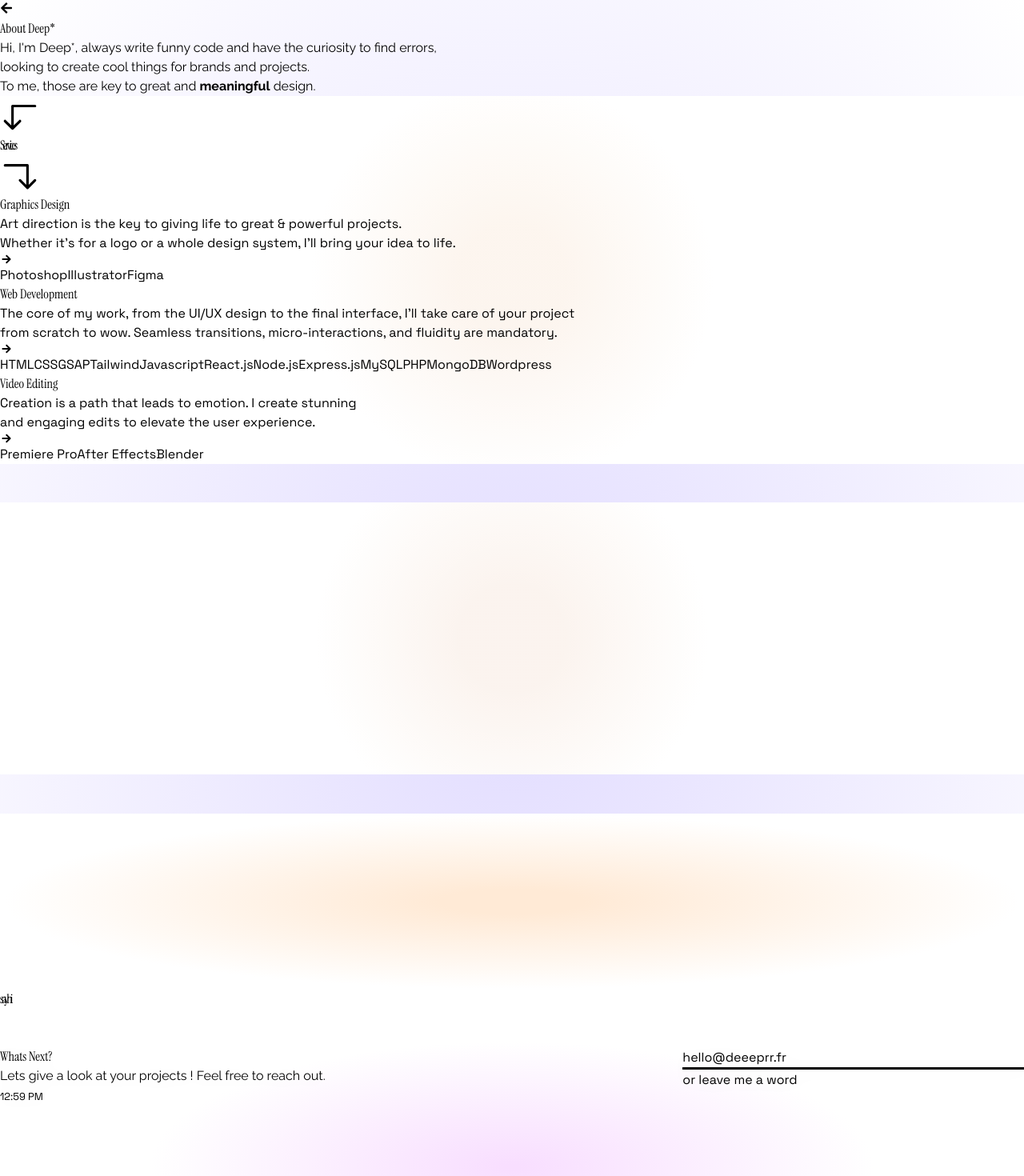
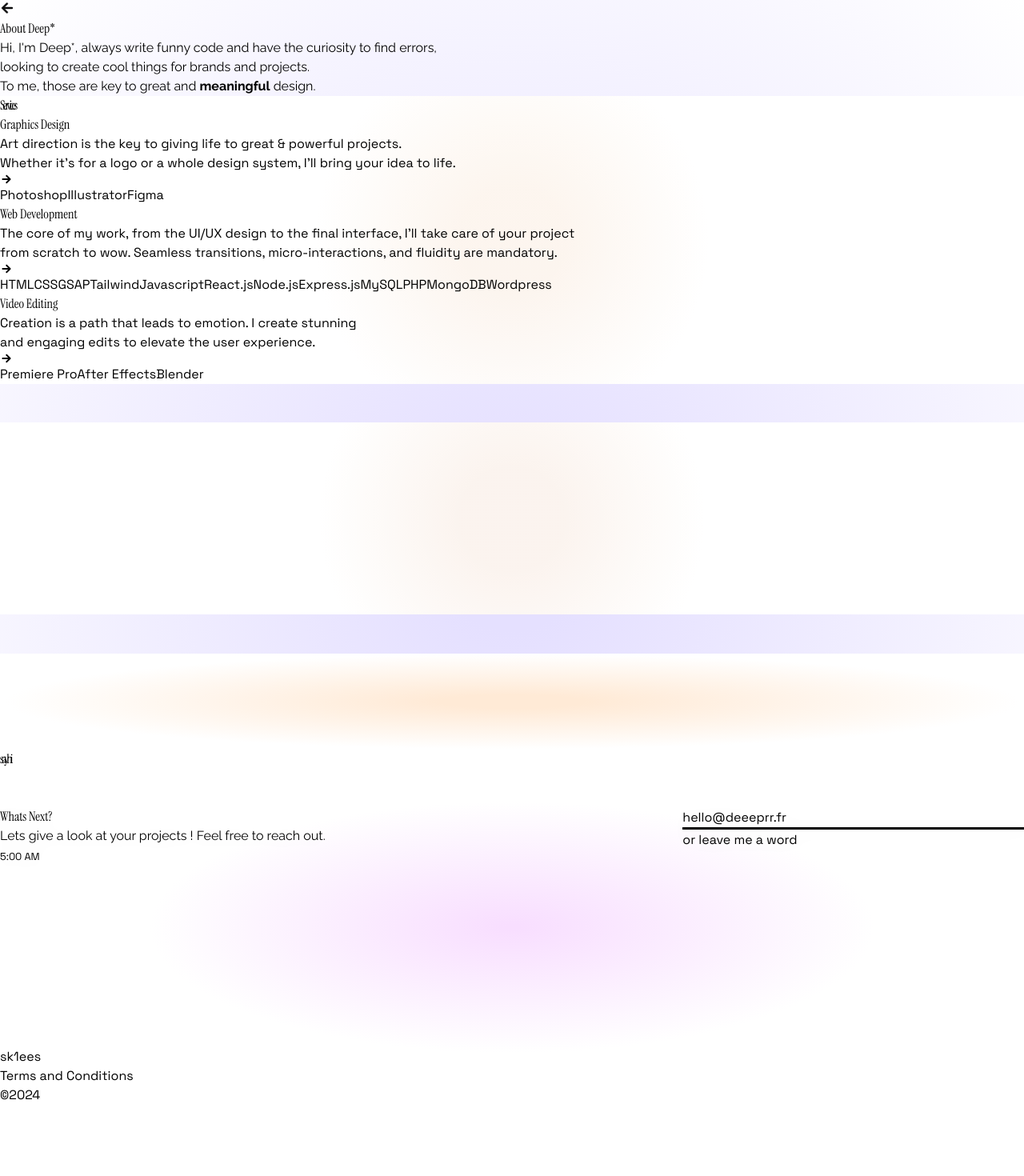
Before and after one commit to sk1ees/portfolio, a React (Vite) app in the folder portfolio-project/: page /about in a window 1280 px wide. Shown: the top 1470 px of the page at 80% size. After the commit the page ends 1381 px from the top, so only its background shows below. Built offline with nearby package versions, Linux system fonts and the light colour scheme.

Commit message:
correction-done

```diff
--- a/portfolio-project/src/components/About.jsx
+++ b/portfolio-project/src/components/About.jsx
@@ -6,13 +6,9 @@ const About = () => {
         <>
             <section className='aboutpage bg-white' id='about'>
                 <div className="featuredTitle flex items-normal justify-center gap-3  pt-10 ">
-                    <svg xmlns="http://www.w3.org/2000/svg" viewBox="0 0 256 256" focusable="false" color="(red, rgb(22, 22, 22))" width={70}>
-                        <g xmlns="http://www.w3.org/2000/svg" transform="translate(0 0.104478)"><path d="M232,64a8,8,0,0,1-8,8H88V188.69l34.34-34.35a8,8,0,0,1,11.32,11.32l-48,48a8,8,0,0,1-11.32,0l-48-48a8,8,0,0,1,11.32-11.32L72,188.69V64a8,8,0,0,1,8-8H224A8,8,0,0,1,232,64Z"></path></g></svg>
+
                     <p className='intro_2 text-[60px] mb-5 text-black  italic  '>about myself</p>
-                    <svg xmlns="http://www.w3.org/2000/svg" viewBox="0 0 256 256" focusable="false" color="(red, rgb(22, 22, 22))" width={70}>
-                        <g xmlns="http://www.w3.org/2000/svg" transform="translate(0 0.810968)"><path d="M229.66,165.66l-48,48a8,8,0,0,1-11.32,0l-48-48a8,8,0,0,1,11.32-11.32L168,188.69V72H32a8,8,0,0,1,0-16H176a8,8,0,0,1,8,8V188.69l34.34-34.35a8,8,0,0,1,11.32,11.32Z"></path></g>
 
-                    </svg>
                 </div>
                 <section className=' w-full h-[100vh] grid grid-cols-2 '>
 
--- a/portfolio-project/src/components/Featured.jsx
+++ b/portfolio-project/src/components/Featured.jsx
@@ -9,14 +9,10 @@ const Featured = () => {
     return (
         <>
             <section className='w-full min-h-screen featured' id='service'>
-                <div className="featuredTitle flex items-normal justify-center gap-3 mb-32">
-                    <svg xmlns="http://www.w3.org/2000/svg" viewBox="0 0 256 256" focusable="false" color="(red, rgb(22, 22, 22))" width={70}>
-                        <g xmlns="http://www.w3.org/2000/svg" transform="translate(0 0.104478)"><path d="M232,64a8,8,0,0,1-8,8H88V188.69l34.34-34.35a8,8,0,0,1,11.32,11.32l-48,48a8,8,0,0,1-11.32,0l-48-48a8,8,0,0,1,11.32-11.32L72,188.69V64a8,8,0,0,1,8-8H224A8,8,0,0,1,232,64Z"></path></g></svg>
+                <div className="featuredTitle flex items-normal justify-center  mb-32">
+
                     <p className='intro_2 text-[60px] mb-5 text-black  italic  '>Featured works</p>
-                    <svg xmlns="http://www.w3.org/2000/svg" viewBox="0 0 256 256" focusable="false" color="(red, rgb(22, 22, 22))" width={70}>
-                        <g xmlns="http://www.w3.org/2000/svg" transform="translate(0 0.810968)"><path d="M229.66,165.66l-48,48a8,8,0,0,1-11.32,0l-48-48a8,8,0,0,1,11.32-11.32L168,188.69V72H32a8,8,0,0,1,0-16H176a8,8,0,0,1,8,8V188.69l34.34-34.35a8,8,0,0,1,11.32,11.32Z"></path></g>
 
-                    </svg>
                 </div>
 
                 <Card />
--- a/portfolio-project/src/components/Footer.jsx
+++ b/portfolio-project/src/components/Footer.jsx
@@ -2,6 +2,9 @@ import React from 'react'
 import './component.css'
 import { Link } from 'react-router-dom'
 const Footer = () => {
+    let currentTime = new Date();
+    let options = { timeStyle: 'short', hour12: true };
+    let timeString = currentTime.toLocaleTimeString('en-US', options);
     return (
         <section className='footerGrid items-center  w-full h-[100vh]   footer ' id='contact'>
             <div className="">
@@ -18,7 +21,7 @@ const Footer = () => {
 
                         <p className='aboutText text-5xl font-normal'>Whats Next?</p>
                         <p className='footerQoute text-[23px] font-normal'>Lets give a look at your projects ! Feel free to reach out.</p>
-                        <small className='contactText text-sm '>12:59 PM</small>
+                        <small className='contactText text-sm '>{timeString}</small>
                     </div>
                 </div>
                 <div className="flex flex-col items-center justify-center">
--- a/portfolio-project/src/routes/AboutMe.jsx
+++ b/portfolio-project/src/routes/AboutMe.jsx
@@ -248,13 +248,9 @@ const AboutMe = () => {
                 <div className="w-full h-screen pt-12 radient-purp">
 
                     <div className="featuredTitle flex items-normal justify-center gap-3 mb-7 mt-10">
-                        <svg xmlns="http://www.w3.org/2000/svg" viewBox="0 0 256 256" focusable="false" color="(red, rgb(22, 22, 22))" width={50}>
-                            <g xmlns="http://www.w3.org/2000/svg" transform="translate(0 0.104478)"><path d="M232,64a8,8,0,0,1-8,8H88V188.69l34.34-34.35a8,8,0,0,1,11.32,11.32l-48,48a8,8,0,0,1-11.32,0l-48-48a8,8,0,0,1,11.32-11.32L72,188.69V64a8,8,0,0,1,8-8H224A8,8,0,0,1,232,64Z"></path></g></svg>
+
                         <p className='intro_2 text-[60px] mb-5 text-black  italic  '>Services</p>
-                        <svg xmlns="http://www.w3.org/2000/svg" viewBox="0 0 256 256" focusable="false" color="(red, rgb(22, 22, 22))" width={50}>
-                            <g xmlns="http://www.w3.org/2000/svg" transform="translate(0 0.810968)"><path d="M229.66,165.66l-48,48a8,8,0,0,1-11.32,0l-48-48a8,8,0,0,1,11.32-11.32L168,188.69V72H32a8,8,0,0,1,0-16H176a8,8,0,0,1,8,8V188.69l34.34-34.35a8,8,0,0,1,11.32,11.32Z"></path></g>
 
-                        </svg>
                     </div>
 
                     <div className=" wrapperService w-[80%] h-[70%] mx-auto ">
@@ -328,13 +324,9 @@ const AboutMe = () => {
                 <div className="w-full h-3/4 pt-12 radient-purp">
 
                     <div className="featuredExperience flex items-normal justify-center gap-3 mb-7 mt-10">
-                        <svg xmlns="http://www.w3.org/2000/svg" viewBox="0 0 256 256" focusable="false" color="(red, rgb(22, 22, 22))" width={50}>
-                            <g xmlns="http://www.w3.org/2000/svg" transform="translate(0 0.104478)"><path d="M232,64a8,8,0,0,1-8,8H88V188.69l34.34-34.35a8,8,0,0,1,11.32,11.32l-48,48a8,8,0,0,1-11.32,0l-48-48a8,8,0,0,1,11.32-11.32L72,188.69V64a8,8,0,0,1,8-8H224A8,8,0,0,1,232,64Z"></path></g></svg>
+
                         <p className='intro_2 text-[60px] mb-5 text-black  italic  '>Experiences</p>
-                        <svg xmlns="http://www.w3.org/2000/svg" viewBox="0 0 256 256" focusable="false" color="(red, rgb(22, 22, 22))" width={50}>
-                            <g xmlns="http://www.w3.org/2000/svg" transform="translate(0 0.810968)"><path d="M229.66,165.66l-48,48a8,8,0,0,1-11.32,0l-48-48a8,8,0,0,1,11.32-11.32L168,188.69V72H32a8,8,0,0,1,0-16H176a8,8,0,0,1,8,8V188.69l34.34-34.35a8,8,0,0,1,11.32,11.32Z"></path></g>
 
-                        </svg>
                     </div>
 
                     <div className=" wrapperService w-[80%] h-[50%] mx-auto ">
@@ -373,13 +365,9 @@ const AboutMe = () => {
                 {/* works  */}
                 <div className="w-full h-[80vh] radient-red-2">
                     <div className="featuredWork flex items-normal justify-center gap-3 mb-1 mt-10">
-                        <svg xmlns="http://www.w3.org/2000/svg" viewBox="0 0 256 256" focusable="false" color="(red, rgb(22, 22, 22))" width={50}>
-                            <g xmlns="http://www.w3.org/2000/svg" transform="translate(0 0.104478)"><path d="M232,64a8,8,0,0,1-8,8H88V188.69l34.34-34.35a8,8,0,0,1,11.32,11.32l-48,48a8,8,0,0,1-11.32,0l-48-48a8,8,0,0,1,11.32-11.32L72,188.69V64a8,8,0,0,1,8-8H224A8,8,0,0,1,232,64Z"></path></g></svg>
+
                         <p className='intro_2 text-[43px] mb-5 text-black  italic  '>Know me through my work</p>
-                        <svg xmlns="http://www.w3.org/2000/svg" viewBox="0 0 256 256" focusable="false" color="(red, rgb(22, 22, 22))" width={50}>
-                            <g xmlns="http://www.w3.org/2000/svg" transform="translate(0 0.810968)"><path d="M229.66,165.66l-48,48a8,8,0,0,1-11.32,0l-48-48a8,8,0,0,1,11.32-11.32L168,188.69V72H32a8,8,0,0,1,0-16H176a8,8,0,0,1,8,8V188.69l34.34-34.35a8,8,0,0,1,11.32,11.32Z"></path></g>
 
-                        </svg>
                     </div>
                     <div className="w-full h-[90%]  grid grid-cols-2 overflow-hidden">
                         <div className=" flex flex-col items-center justify-center leftWork">
```
